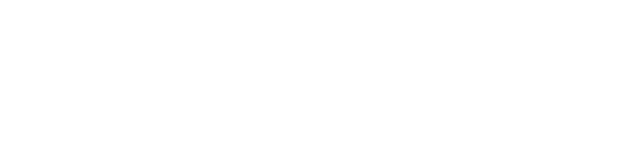
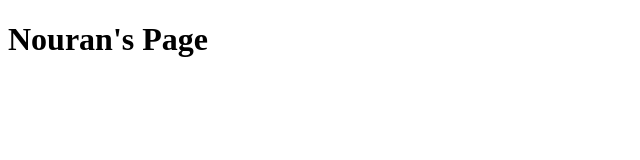
Before and after one commit to nouranaly/aly-sample-lesson, a plain HTML site: page index.html in a window 1280 px wide. Shown: the whole page, without its empty margins (0-640 px from the left). Drawn offline with Linux system fonts and the light colour scheme.

Commit message:
add name

```diff
--- a/index.html
+++ b/index.html
@@ -5,6 +5,6 @@
     <title>title</title>
   </head>
   <body>
-    <h1></h1>
+    <h1>Nouran's Page</h1>
   </body>
 </html>
```
